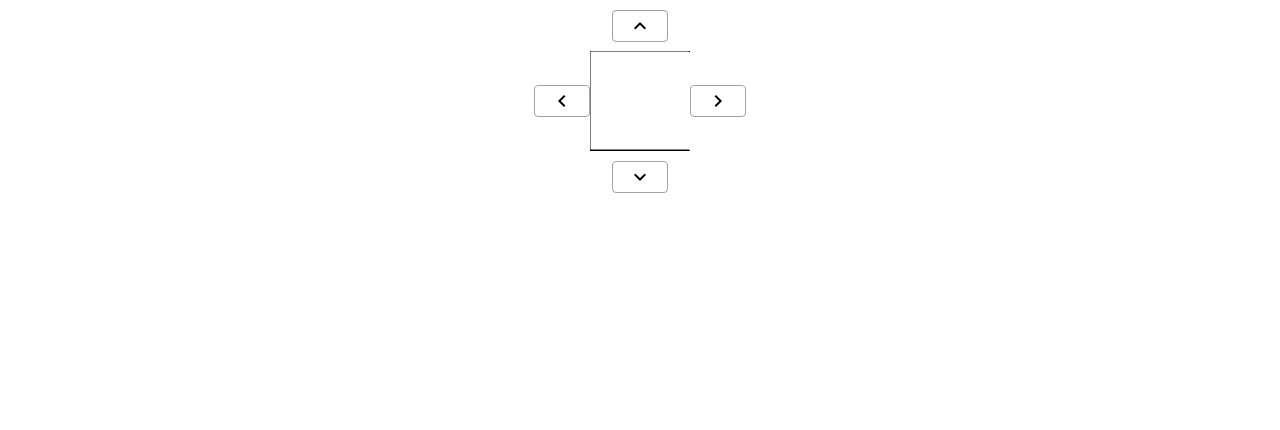
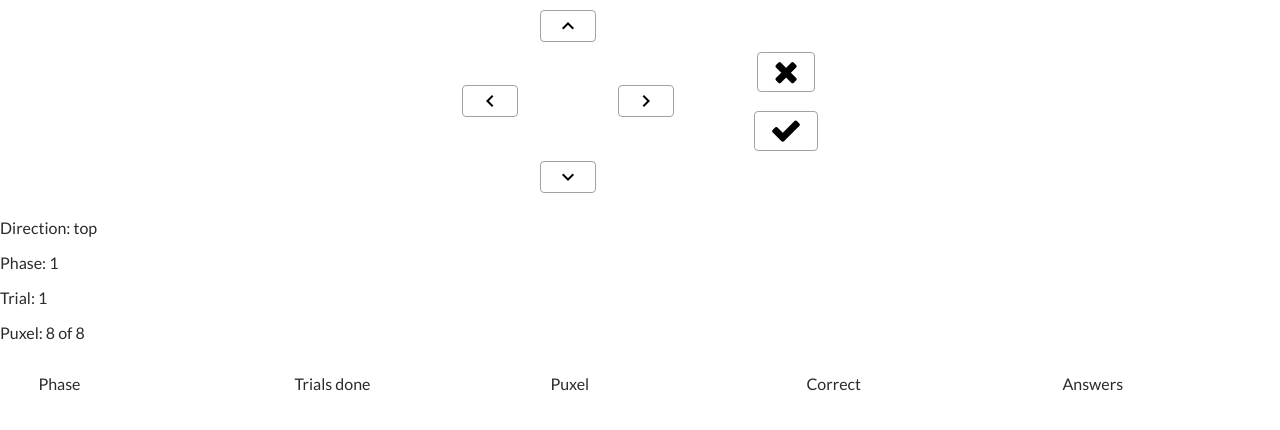
Before and after one commit to PeterRyder2/OwenProjectForTrinity, an Angular app: page /VisionTest in a window 1280 px wide. Shown: the top 430 px of the page. Built offline with nearby package versions, Linux system fonts and the light colour scheme.

Commit message:
vision test algorithm

```diff
--- a/src/app/components/vision/vision-test/vision-test.component.html
+++ b/src/app/components/vision/vision-test/vision-test.component.html
@@ -1,9 +1,54 @@
 <div class="container-one">
-  <button standard [class.active]="activeKey == 'up'"><i class="material-icons">keyboard_arrow_up</i></button>
-  <div class="container-two">
-    <button standard [class.active]="activeKey == 'left'"><i class="material-icons">keyboard_arrow_left</i></button>
-    <canvas height="100" width="100" #canvas></canvas>
-    <button standard [class.active]="activeKey == 'right'"><i class="material-icons">keyboard_arrow_right</i></button>
+  <div>
+    <button (click)="this.continue(Direction.top)" standard [class.active]="activeKey == 'up'">
+      <i class="material-icons">keyboard_arrow_up</i>
+    </button>
+    <div class="container-two">
+      <button (click)="this.continue(Direction.left)" standard [class.active]="activeKey == 'left'">
+        <i class="material-icons">keyboard_arrow_left</i>
+      </button>
+      <canvas height="100" width="100" #canvas></canvas>
+      <button (click)="this.continue(Direction.right)" standard [class.active]="activeKey == 'right'">
+        <i class="material-icons">keyboard_arrow_right</i>
+      </button>
+    </div>
+    <button (click)="this.continue(Direction.bottom)" standard [class.active]="activeKey == 'down'">
+      <i class="material-icons">keyboard_arrow_down</i>
+    </button>
   </div>
-  <button standard [class.active]="activeKey == 'down'"><i class="material-icons">keyboard_arrow_down</i></button>
+  <div>
+    <button (click)="this.wrong()" standard [class.active]="activeKey == 'down'">
+      <i class="fa fa-times" aria-hidden="true"></i>
+    </button>
+    <button (click)="this.right()" standard [class.active]="activeKey == 'down'">
+      <i class="fa fa-check" aria-hidden="true"></i>
+    </button>
+  </div>
 </div>
+<div *ngIf="this.state != 2">
+  <p>Direction: {{Direction[testData.activeDirection]}}</p>
+  <p>Phase: {{testData.activeTrial.phase}}</p>
+  <p>Trial: {{testData.activeTrial.trail}}</p>
+  <p>Puxel: {{testData.activeTrial.puxel + 1}} of {{this.testData.puxels.length}}</p>
+</div>
+<div *ngIf="this.state == 2">
+  <p>FINNISHED</p>
+  <p>Threshold: {{this.evaluate()}}</p>
+</div>
+<div class="row">
+  <p>Phase</p>
+  <p>Trials done</p>
+  <p>Puxel</p>
+  <p>Correct</p>
+  <p>Answers</p>
+</div>
+<div class="row" *ngFor="let res of this.testData.responses">
+  <p>{{res.phase}}</p>
+  <p>{{res.trail}}</p>
+  <p>{{res.puxel + 1}} of {{this.testData.puxels.length}}</p>
+  <p>{{res.correct}}</p>
+  <div class="box">
+    <div *ngFor="let res1 of res.responses" [style.background]="res1 ? 'green' : 'red'">
+    </div>
+  </div>
+</div>
--- a/src/app/components/vision/vision-test/vision-test.component.scss
+++ b/src/app/components/vision/vision-test/vision-test.component.scss
@@ -1,4 +1,4 @@
-.fake{
+.fake {
   width: 300px;
   height: 300px;
   background: lightgrey;
@@ -7,13 +7,39 @@
   align-items: center;
 }
 
-.container-one{
+.container-one {
+  display: flex;
+  flex-direction: row;
+  justify-content: center;
+  >* {
+    margin: 0 40px;
     display: flex;
     flex-direction: column;
     align-items: center;
+    justify-content: center;
+  }
 }
 
-.container-two{
+.container-two {
   display: flex;
   align-items: center;
 }
+
+.row {
+  display: flex;
+  justify-content: space-around;
+  >* {
+    width: 25%;
+    padding: 0 3%;
+  }
+}
+
+.box {
+  display: flex;
+  >* {
+    height: 20px;
+    width: 20px;
+    margin: 1em 0;
+    margin-right: 2px;
+  }
+}
--- a/src/app/components/vision/vision-test/vision-test.component.ts
+++ b/src/app/components/vision/vision-test/vision-test.component.ts
@@ -1,6 +1,10 @@
+import { VisionTestState } from '../../../enums/VisionTestState.enum';
 import { Direction, VisionTestImage } from '../../../lib/Image';
 import { Component, ElementRef, OnDestroy, OnInit, ViewChild } from '@angular/core';
 import { ITestComponent, ITestResponse } from '../../../interfaces/IProcedureConfig.interface';
+import { Util } from '../../../lib/util';
+
+let State = VisionTestState;
 
 @Component({
   selector: 'snscg-vision-test',
@@ -12,17 +16,23 @@ export class VisionTestComponent implements OnInit, OnDestroy, ITestComponent {
   @ViewChild('canvas') canvasRef: ElementRef;
   canvas: HTMLCanvasElement;
 
+  Direction = Direction;
+  state = State.Initializing;
+  testData: VisionTestData;
+
   activeKey = '';
 
   constructor() { }
 
   ngOnInit() {
     this.canvas = this.canvasRef.nativeElement;
-    this.draw();
+    this.testData = new VisionTestData();
+    this.testData.activeDirection = Math.round((Math.random() * 100)) % 4;
     window.addEventListener('keydown',
       this.keyDownEventListener);
     window.addEventListener('keyup',
       this.keyUpEventListener);
+    this.state = State.WaitingForInput;
   }
 
   ngOnDestroy() {
@@ -32,11 +42,153 @@ export class VisionTestComponent implements OnInit, OnDestroy, ITestComponent {
       this.keyUpEventListener);
   }
 
-  async continue(): Promise<ITestResponse> {
-    return {
-      result: 12
+  right() {
+    let d = Math.round((Math.random() * 100)) % 4;
+    while (d !== this.testData.activeDirection) {
+      d = Math.round((Math.random() * 100)) % 4;
+    }
+    this.continue(d);
+  }
+
+  wrong() {
+    let d = Math.round((Math.random() * 100)) % 4;
+    while (d === this.testData.activeDirection) {
+      d = Math.round((Math.random() * 100)) % 4;
+    }
+    this.continue(d);
+  }
+
+  async continue(direction?: Direction): Promise<ITestResponse> {
+    switch (this.state) {
+      case State.Initializing:
+        break;
+      case State.WaitingForInput:
+        if (direction != null)
+          this.continueTrial(direction);
+        break;
+      default:
+        break;
+    }
+    return null;
+  }
+
+  continueTrial(direction: Direction) {
+    this.testData.activeTrial.responses.push(this.testData.activeDirection == direction);
+    if (this.isTrialOver()) {
+      let res: VisionTestTrialResponse = Util.extend(this.testData.activeTrial, { correct: this.evalTrial() })
+      this.testData.responses.push(res);
+      if (this.isPhaseOver()) {
+        let nextPhase = this.nextPhase();
+        if (nextPhase === false)
+          this.state = State.Finished;
+        else
+          this.testData.activeTrial = nextPhase;
+      } else {
+        let nextTrial = this.nextTrial();
+        if (nextTrial === false) {
+          let nextPhase = this.nextPhase();
+          if (nextPhase === false)
+            this.state = State.Finished;
+          else
+            this.testData.activeTrial = nextPhase;
+        } else
+          this.testData.activeTrial = nextTrial;
+        this.testData.activeDirection = Math.round((Math.random() * 100)) % 4;
+      }
+    } else {
+      this.testData.activeTrial.trail++;
+      this.testData.activeDirection = Math.round((Math.random() * 100)) % 4;
     }
   }
+
+  isTrialOver() {
+    let bo = this.testData.activeTrial.phase == 1 ? 2 : 3;
+    if (this.testData.activeTrial.trail > bo)
+      return true;
+    if (this.testData.activeTrial.responses.countOf((val => val)) >= bo)
+      return true;
+    if (this.testData.activeTrial.responses.countOf((val => !val)) >= bo)
+      return true;
+    return false;
+  }
+
+  isPhaseOver() {
+    if (this.testData.activeTrial.phase == 1)
+      if (this.testData.responses.last().correct === false)
+        return true;
+      else
+        return false;
+    else
+      if (this.testData.responses.last().correct === false && this.testData.responses.last(1).correct === false && this.testData.responses.last(1).phase == this.testData.activeTrial.phase)
+        return true;
+      else
+        return false;
+  }
+
+  evalTrial() {
+    let bo = this.testData.activeTrial.phase == 1 ? 2 : 3;
+    if (this.testData.activeTrial.responses.countOf((val => val)) >= bo)
+      return true;
+    else
+      return false;
+  }
+
+  nextTrial() {
+    let newTrial: VisionTestTrial;
+    if (this.testData.activeTrial.puxel > 0)
+      if (this.testData.responses.last().correct)
+        newTrial = {
+          trail: 1,
+          responses: [],
+          puxel: this.testData.activeTrial.puxel - 1,
+          phase: this.testData.activeTrial.phase
+        }
+      else
+        newTrial = {
+          trail: 1,
+          responses: [],
+          puxel: this.testData.activeTrial.puxel,
+          phase: this.testData.activeTrial.phase
+        }
+    else
+      return false;
+    return newTrial;
+  }
+
+  nextPhase() {
+    let newTrial: VisionTestTrial;
+    if (this.testData.activeTrial.phase < 3) {
+      if (this.testData.activeTrial.puxel < this.testData.puxels.length - 1)
+        newTrial = {
+          trail: 1,
+          responses: [],
+          puxel: this.testData.activeTrial.puxel + (this.testData.responses.last().correct ? 0 : 1),
+          phase: this.testData.activeTrial.phase + 1
+        }
+      else
+        newTrial = {
+          trail: 1,
+          responses: [],
+          puxel: this.testData.activeTrial.puxel,
+          phase: this.testData.activeTrial.phase + 1
+        }
+    } else
+      return false;
+    return newTrial;
+  }
+
+  evaluate() {
+    let min = this.testData.puxels.length;
+    for (let res of this.testData.responses) {
+      if (res.phase !== 1) {
+        if (res.correct && (res.puxel + 1) < min) {
+          min = res.puxel + 1;
+        }
+      }
+    }
+    return min;
+  }
+
   subscribeContinueDisabled(cb: (isDisaled: boolean) => void): void {
   }
 
@@ -104,3 +256,35 @@ export class VisionTestComponent implements OnInit, OnDestroy, ITestComponent {
   }
 
 }
+
+class VisionTestData {
+  puxels = [
+    2,
+    4,
+    6,
+    8,
+    12,
+    16,
+    20,
+    32
+  ]
+  activeDirection: Direction;
+  activeTrial: VisionTestTrial = {
+    trail: 1,
+    responses: [],
+    puxel: this.puxels.length - 1,
+    phase: 1
+  };
+  responses: VisionTestTrialResponse[] = []
+}
+
+interface VisionTestTrial {
+  trail: number;
+  phase: number;
+  responses: boolean[];
+  puxel: number;
+}
+
+interface VisionTestTrialResponse extends VisionTestTrial {
+  correct: boolean;
+}
--- a/src/app/enums/VisionTestState.enum.ts
+++ b/src/app/enums/VisionTestState.enum.ts
@@ -0,0 +1,5 @@
+export enum VisionTestState {
+    Initializing,
+    WaitingForInput,
+    Finished
+}
--- a/src/app/lib/util.ts
+++ b/src/app/lib/util.ts
@@ -86,6 +86,9 @@ declare global {
     interface Array<T> {
         countOf(predicate: (this: void, value: T, index: number, obj: Array<T>) => boolean): number;
     }
+    interface Array<T> {
+        last(ofsset?: number): T;
+    }
 }
 
 Array.prototype.countOf = function <T>(predicate: (this: void, value: T, index: number, obj: Array<T>) => boolean) {
@@ -96,3 +99,7 @@ Array.prototype.countOf = function <T>(predicate: (this: void, value: T, index:
     }
     return count;
 }
+
+Array.prototype.last = function (offset = 0) {
+    return this[this.length - 1 - offset];
+}
--- a/src/app/services/config.service.ts
+++ b/src/app/services/config.service.ts
@@ -3,10 +3,10 @@ import { Injectable } from '@angular/core';
 @Injectable()
 export class ConfigService {
 
-  // apiAdress = 'http://localhost:8085';
+  apiAdress = 'http://localhost:8085';
   // apiAdress = 'http://192.168.99.41:8085';
   // apiAdress = 'http://192.168.99.41:8085';
-   apiAdress = 'http://82.165.69.131';
+  //  apiAdress = 'http://82.165.69.131';
   // apiAdress = 'http://82.165.161.242:8085';
 
   constructor() { }
--- a/tslint.json
+++ b/tslint.json
@@ -55,7 +55,6 @@
     "no-shadowed-variable": true,
     "no-string-literal": false,
     "no-string-throw": true,
-    "no-switch-case-fall-through": true,
     "no-trailing-whitespace": true,
     "no-unused-expression": true,
     "no-use-before-declare": true,
```
Lines whose indentation alone changed are shown as unchanged.
